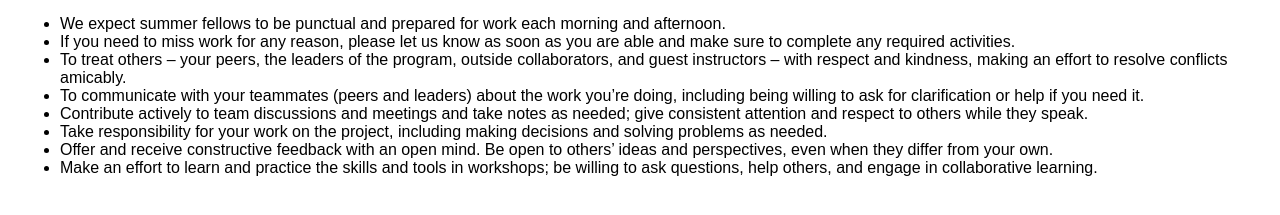
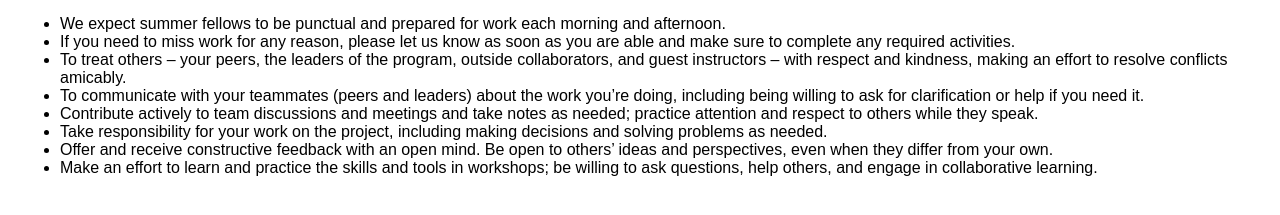
Before and after one commit to digbmc/dssf-syll, a Jekyll site: the page built from expectations.md, in a window 1280 px wide. Shown: the part 252-467 px from the top of the page. Built offline with Jekyll 4.4.1, drawn with Linux system fonts in a browser that asks for light colours.

Commit message:
revising expectations'

```diff
--- a/expectations.md
+++ b/expectations.md
@@ -11,7 +11,7 @@ The leaders of the digital scholarship summer fellows program have the following
 - If you need to miss work for any reason, please let us know as soon as you are able and make sure to complete any required activities.
 - To treat others -- your peers, the leaders of the program, outside collaborators, and guest instructors -- with respect and kindness, making an effort to resolve conflicts amicably.
 - To communicate with your teammates (peers and leaders) about the work you're doing, including being willing to ask for clarification or help if you need it.
-- Contribute actively to team discussions and meetings and take notes as needed; give consistent attention and respect to others while they speak.
+- Contribute actively to team discussions and meetings and take notes as needed; practice attention and respect to others while they speak.
 - Take responsibility for your work on the project, including making decisions and solving problems as needed.
 - Offer and receive constructive feedback with an open mind. Be open to others' ideas and perspectives, even when they differ from your own.
 - Make an effort to learn and practice the skills and tools in workshops; be willing to ask questions, help others, and engage in collaborative learning.
```
